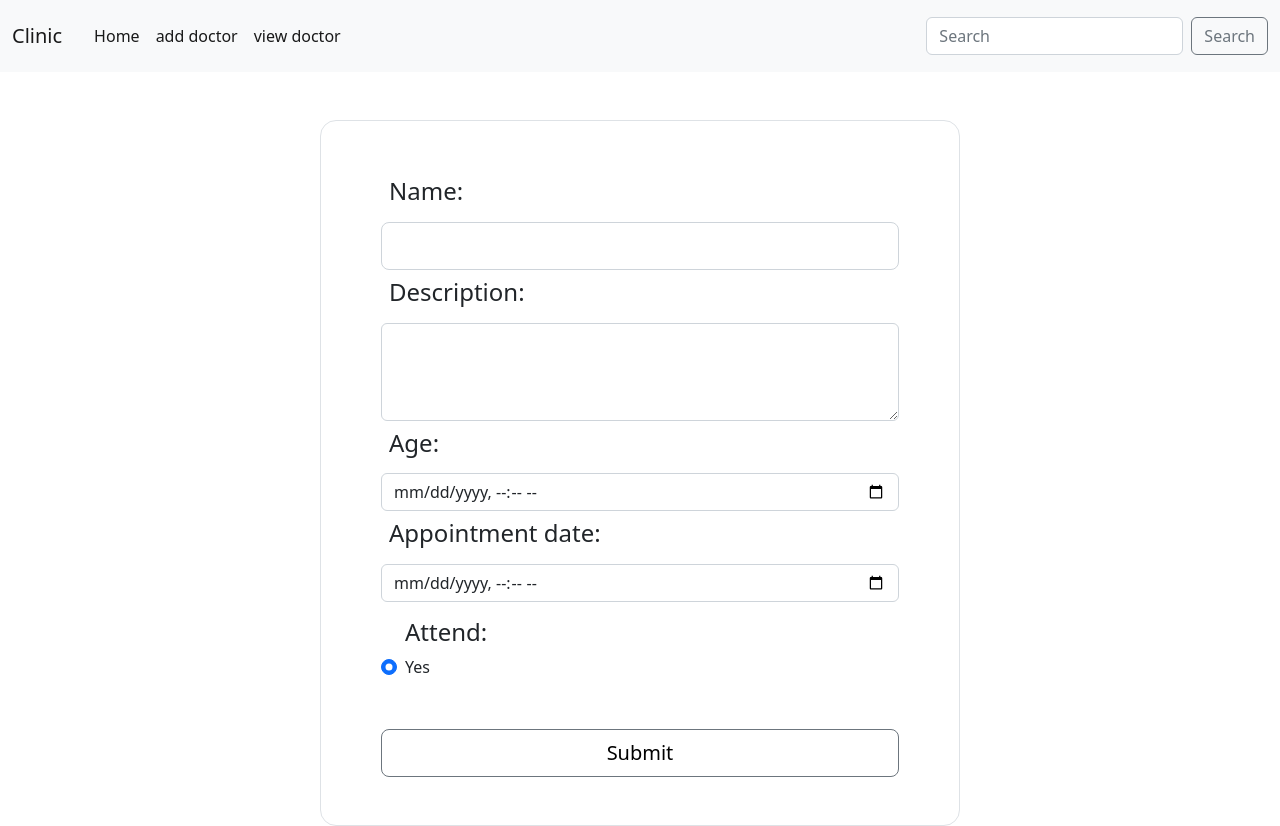
After one commit to T-Python-OCT9/LAB_DJNAGO_ORM_3_RELATIONS, a Django app: page /view/1/appointment/ in a window 1280 px wide. The commit adds this page. Run offline with Django 4.2, Linux system fonts and the light colour scheme; tables that the repository leaves empty hold one stand-in row (values such as "Sample post").

Commit message:
solve lab

```diff
--- a/clinicproject/clinic/models.py
+++ b/clinicproject/clinic/models.py
@@ -11,10 +11,10 @@ class Doctor(models.Model):
 
 
 class Appointment(models.Model):
-    appointment = models.ForeignKey(Doctor, on_delete = models.CASCADE)
-    relation_with_doctor = models.CharField(max_length=256)
+    doctor = models.ForeignKey(Doctor, on_delete = models.CASCADE)
+    # relation_with_doctor = models.CharField(max_length=256)
     pationt_name = models.CharField(max_length=64)
     case_description = models.TextField()
-    patient_age = models.CharField(max_length=64)
+    patient_age = models.DateTimeField()
     appointment_datetime = models.DateTimeField()
     is_attended = models.BooleanField()
--- /dev/null
+++ b/clinicproject/clinic/templates/clinic/appointment.html
@@ -0,0 +1,53 @@
+{% extends 'clinic/base.html' %}
+<!doctype html>
+<html lang="en">
+  <head>
+    <meta charset="utf-8">
+    <meta name="viewport" content="width=device-width, initial-scale=1">
+    <title>a</title>
+    <link href="https://cdn.jsdelivr.net/npm/bootstrap@5.2.2/dist/css/bootstrap.min.css" rel="stylesheet" integrity="sha384-Zenh87qX5JnK2Jl0vWa8Ck2rdkQ2Bzep5IDxbcnCeuOxjzrPF/et3URy9Bv1WTRi" crossorigin="anonymous">
+  </head>
+  <body>
+    {% block body %}
+    <div class="container border mt-5 w-50 rounded-4">
+        <form action="{% url 'clinic:add_appointment' doctor.id %}" method="POST" class="m-5">
+            {% csrf_token %}
+            <label class="p-2"><h4>Name:</h4></label>
+            <input class="form-control form-control-lg" name ="pationt_name" type="text" placeholder="" aria-label=".form-control-lg example">
+            <label class="p-2"><h4>Description:</h4></label>
+            <div class="input-group">
+              <textarea class="form-control p-4" name ="case_description" aria-label="With textarea"></textarea>
+            </div>
+
+            <label class="p-2"><h4>Age:</h4></label>
+            <input class="form-control" type="datetime-local" name="patient_age" value="{{ post.publish_date }}" />
+
+            <label class="p-2"><h4>Appointment date:</h4></label>
+            <input class="form-control" type="datetime-local" name="appointment_datetime" value="{{ post.publish_date }}" />
+
+            <div class="mt-3 form-check">
+              <h4>Attend:</h4>
+              <input name="is_attended" class="form-check-input" type="radio" value="True" id="flexCheckDefault" checked>
+              <label class="form-check-label" for="flexCheckDefault">
+                Yes
+              </label>
+            </div>
+
+            <br><br>
+
+            <div class="col-12 d-grid gap-2">
+              <button type="submit" class="btn btn-lg btn-outline-secondary text-black">Submit</button>
+            </div>
+
+
+        </form>
+    </div>
+
+    </div>
+
+  {% endblock %}
+
+
+    <script src="https://cdn.jsdelivr.net/npm/bootstrap@5.2.2/dist/js/bootstrap.bundle.min.js" integrity="sha384-OERcA2EqjJCMA+/3y+gxIOqMEjwtxJY7qPCqsdltbNJuaOe923+mo//f6V8Qbsw3" crossorigin="anonymous"></script>
+  </body>
+</html>
--- a/clinicproject/clinic/templates/clinic/base.html
+++ b/clinicproject/clinic/templates/clinic/base.html
@@ -1,3 +1,4 @@
+{% load static %}
 <!doctype html>
 <html lang="en">
   <head>
@@ -36,7 +37,19 @@
     {% endblock %}
 
     {% block body %}
-      <h1>welcom</h1>
+
+
+      <div class="carousel-inner">
+        <div class="carousel-item active" style="z-index: -1;">
+          <img src="{% static 'images/home_bg.jpg' %}" class="img-fluid" alt="...">
+        </div>
+        <div class="w-100 container mt-5 mb-3 p-3">
+          <h3>Welcome To Clinic</h3>
+          <hr>
+        </div>
+
+      </div>
+    </div>
     {% endblock %}
 
     <script src="https://cdn.jsdelivr.net/npm/bootstrap@5.2.2/dist/js/bootstrap.bundle.min.js" integrity="sha384-OERcA2EqjJCMA+/3y+gxIOqMEjwtxJY7qPCqsdltbNJuaOe923+mo//f6V8Qbsw3" crossorigin="anonymous"></script>
--- a/clinicproject/clinic/urls.py
+++ b/clinicproject/clinic/urls.py
@@ -8,4 +8,9 @@ urlpatterns = [
     path("add_doctor", views.add_doctor, name="add_doctors"),
     path("doctors/", views.doctors, name="list_doctors"),
     path("view/<int:doctor_id>/", views.view_doctor, name="view_doctor"),
+
+    path("view/<int:doctor_id>/appointment/", views.appointment, name="appointment"),
+
+    path("add_appointment/<int:doctor_id>/", views.add_appointment, name="add_appointment"),
+
 ]
--- a/clinicproject/clinic/views.py
+++ b/clinicproject/clinic/views.py
@@ -33,8 +33,26 @@ def doctors(request:HttpRequest):
 def view_doctor(request:HttpRequest, doctor_id: int):
     try:
         doctor = Doctor.objects.get(id=doctor_id)
+        appointments = Appointment.objects.filter(doctor = doctor)
     except:
         return render(request, "clinic/not_found.html")
 
-    context = {'doctor': doctor}
+    context = {'doctor': doctor, 'appointments': appointments}
     return render(request, "clinic/view_doctor.html", context)
+
+
+def appointment(request:HttpRequest, doctor_id):
+    doctor = Doctor.objects.get(id=doctor_id)
+
+    return render(request, "clinic/appointment.html",{'doctor': doctor})
+
+
+def add_appointment(request:HttpRequest, doctor_id: int):
+    doctor = Doctor.objects.get(id=doctor_id)
+    if request.method == "POST":
+        new_appointment = Appointment(doctor=doctor,pationt_name=request.POST.get('pationt_name'), case_description= request.POST.get('case_description'),patient_age = request.POST.get('patient_age') ,appointment_datetime= request.POST.get('appointment_datetime'),is_attended= request.POST.get('is_attended'))
+
+        new_appointment.save()
+
+
+    return redirect("clinic:view_doctor", doctor.id)
```
Also changed, not shown: clinicproject/clinic/templates/clinic/add_doctors.html (+7 -7 lines), clinicproject/clinic/templates/clinic/list_doctors.html (+1 -14 lines), clinicproject/clinic/templates/clinic/view_doctor.html (+21 -3 lines), clinicproject/clinic/migrations/0002_remove_appointment_relation_with_doctor.py (added), clinicproject/clinic/migrations/0003_alter_appointment_patient_age.py (added), clinicproject/clinic/migrations/0004_rename_appointment_appointment_doctor.py (added), clinicproject/clinic/static/images/home_bg.jpg (added).
